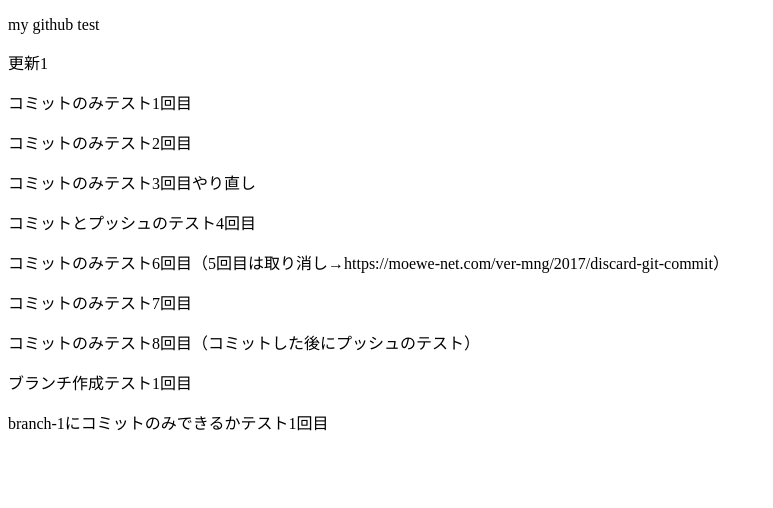
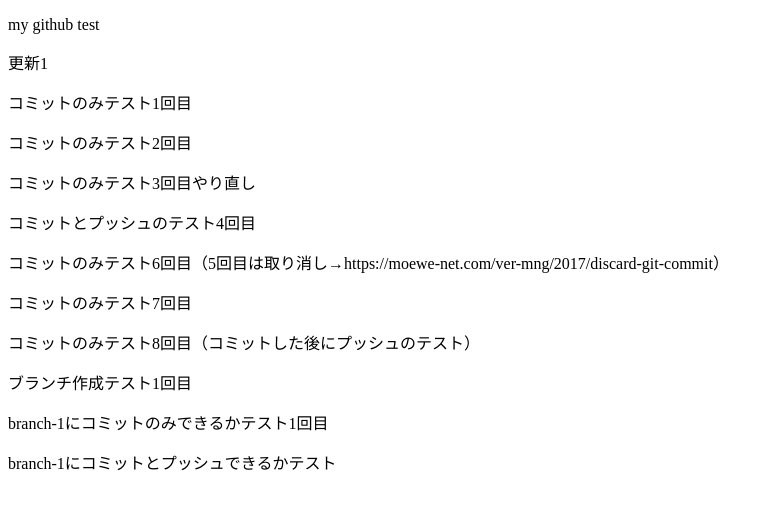
Before and after one commit to naoaki02/job, a plain HTML site: page index.html in a window 1280 px wide. Shown: the whole page, without its empty margins (0-773 px from the left). Drawn offline with Linux system fonts and the light colour scheme.

Commit message:
branch-1にコミットとプッシュできるかテスト

```diff
--- a/index.html
+++ b/index.html
@@ -16,5 +16,6 @@
 <p>コミットのみテスト8回目（コミットした後にプッシュのテスト）</p>
 <p>ブランチ作成テスト1回目</p>
 <p>branch-1にコミットのみできるかテスト1回目</p>
+<p>branch-1にコミットとプッシュできるかテスト</p>
 </body>
 </html>
```
